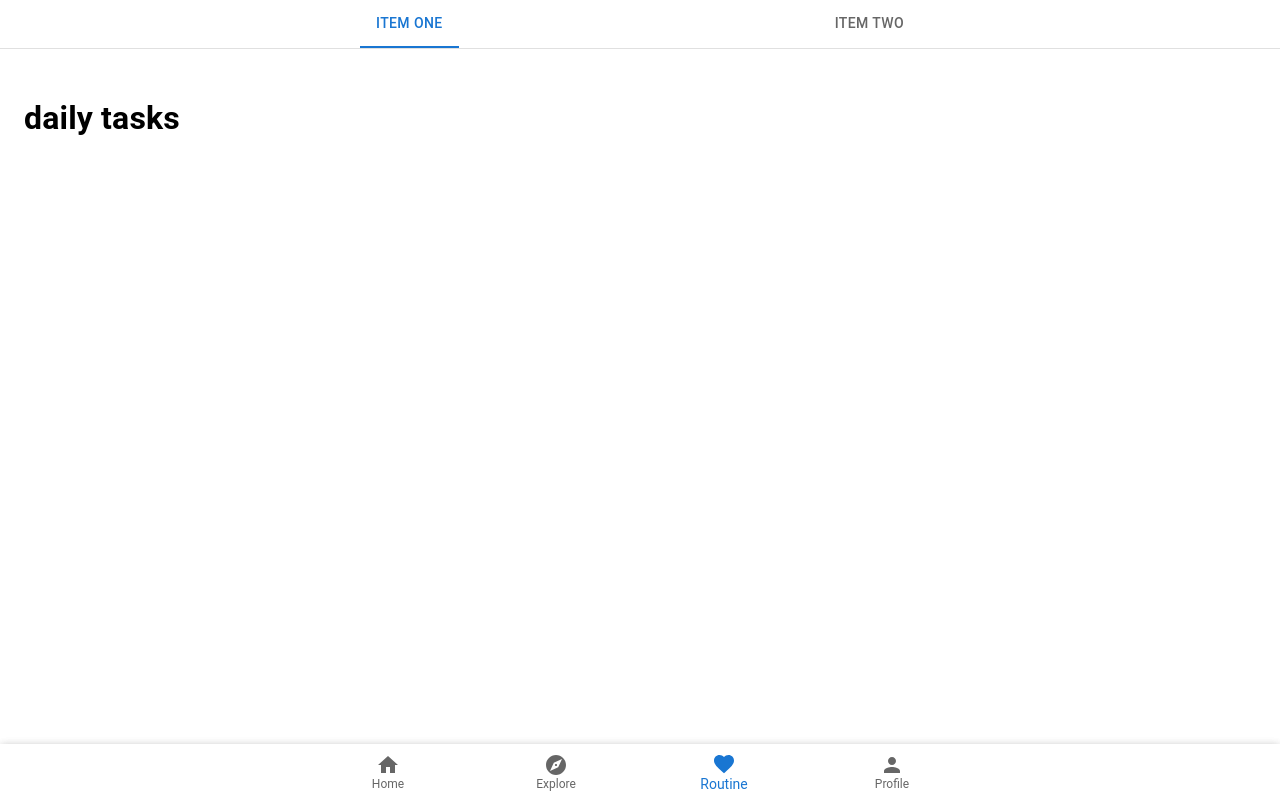
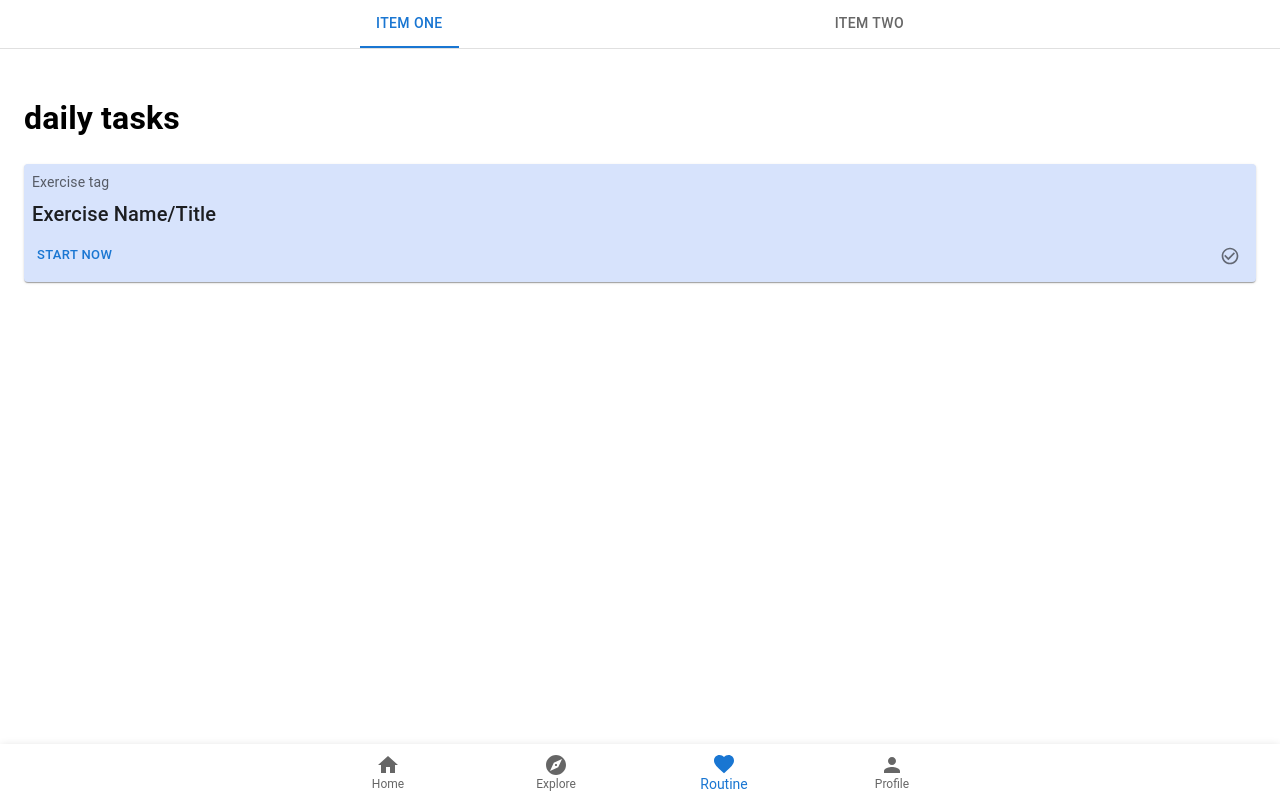
Before and after one commit to wasp0094/react-pwa-new, a React (Create React App) app: page /react-pwa-new/routine in a window 1280 px wide. Built offline with nearby package versions, Linux system fonts and the light colour scheme; no server answers; the HTML template or start-up script is replaced by a standard one.

Commit message:
update daily task

```diff
--- a/src/mobile/Explore.css
+++ b/src/mobile/Explore.css
@@ -5,6 +5,23 @@
 } */
 
 .card {
+    display: flex;
+    flex-direction: row;
+    margin: 0.5rem 1rem;
+    padding: 0.5rem;
+    font-size: 10px;
+    /* border-radius: 10px;
+    background-color: rgb(228, 189, 189);
+    box-shadow: 0px 0px 10px rgba(0, 0, 0, 0.5); */
+}
+
+.main-card {
+    border-radius: 10px;
+    background-color: rgb(235, 210, 210);
+    /* box-shadow: 0px 0px 10px rgba(0, 0, 0, 0.5); */
+}
+
+.active-card {
     display: flex;
     flex-direction: row;
     margin: 0.5rem 1rem;
@@ -40,3 +57,16 @@
 .MuiTabs-flexContainer {
     justify-content: space-evenly;
 }
+
+.MuiPaper-root-MuiCard-root {
+    background-color: #d7e3fc;
+}
+
+.MuiCardContent-root {
+    padding: 6px 15px;
+}
+
+.MuiCardActions-root {
+    justify-content: space-between;
+    padding: 4px 15px;
+}
--- a/src/mobile/routine/DailyTask.js
+++ b/src/mobile/routine/DailyTask.js
@@ -1,5 +1,13 @@
 import React from 'react';
-import BottomNav from '../BottomNav';
+import '../Explore.css';
+import Box from '@mui/material/Box';
+import Card from '@mui/material/Card';
+import CardActions from '@mui/material/CardActions';
+import CardContent from '@mui/material/CardContent';
+import Button from '@mui/material/Button';
+import Typography from '@mui/material/Typography';
+import CheckCircleOutlineIcon from '@mui/icons-material/CheckCircleOutline';
+import { IconButton } from '@mui/material';
 
 function DailyTask() {
     return (
@@ -7,8 +15,23 @@ function DailyTask() {
             <div>
                 <h1>daily tasks</h1>
             </div>
-
-            <BottomNav />
+            <Card sx={{ minWidth: 275, background: '#d7e3fc' }}>
+                <CardContent sx={{ padding: 1 }}>
+                    <Typography sx={{ fontSize: 14 }} color="text.secondary" gutterBottom>
+                        Exercise tag
+                    </Typography>
+                    <Typography variant="h6" component="div">
+                        Exercise Name/Title
+                    </Typography>
+                    {/* <Typography sx={{ mb: 1.5 }} color="text.secondary">
+                        adjective
+                    </Typography> */}
+                </CardContent>
+                <CardActions sx={{ pt: 0 }}>
+                    <Button size="small">Start Now</Button>
+                    <IconButton><CheckCircleOutlineIcon fontSize='small' color="action" /></IconButton>
+                </CardActions>
+            </Card>
         </>
     )
 }
--- a/src/mobile/routine/Dashboard.js
+++ b/src/mobile/routine/Dashboard.js
@@ -1,5 +1,5 @@
 import React from 'react';
-import BottomNav from '../BottomNav';
+//import BottomNav from '../BottomNav';
 
 function Dashboard() {
     return (
@@ -7,7 +7,7 @@ function Dashboard() {
             <div>
                 <h1>Dashboard</h1>
             </div>
-            <BottomNav />
+            {/* <BottomNav /> */}
         </>
     )
 }
```
